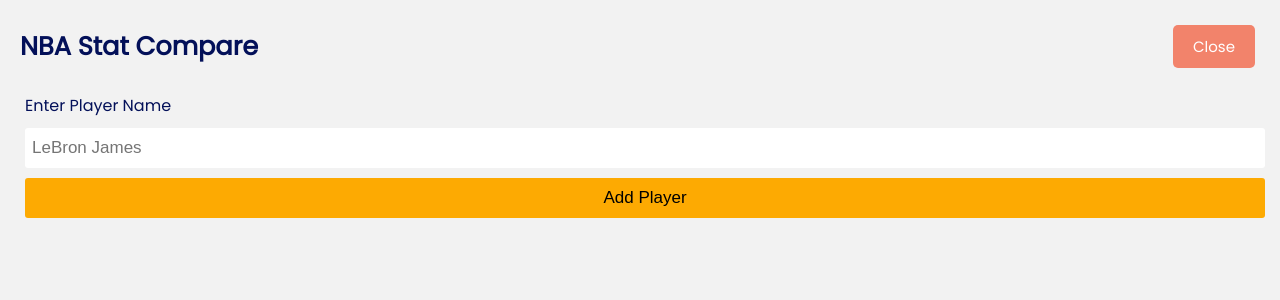
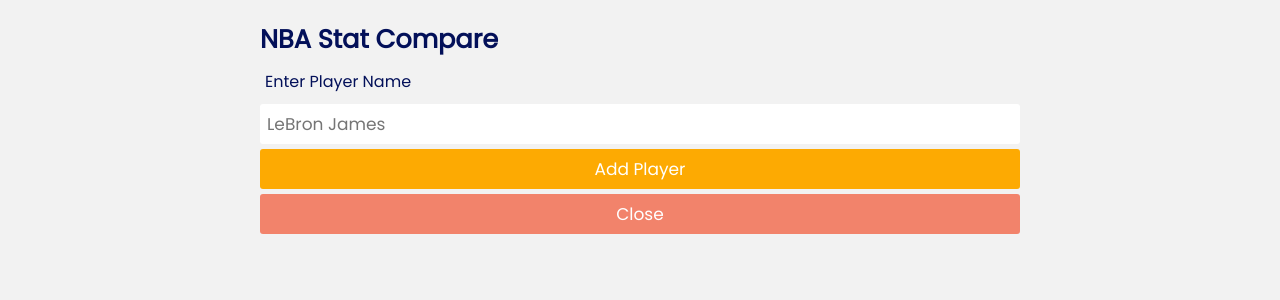
Before and after one commit to pfishe13/nba-stat-compare, an Angular app: page / in a window 1280 px wide. Shown: the top 300 px of the page. Built offline with nearby package versions, Linux system fonts and the light colour scheme.

Commit message:
Take add/close button out of header

```diff
--- a/src/app/components/add-player-form/add-player-form.component.css
+++ b/src/app/components/add-player-form/add-player-form.component.css
@@ -1,7 +1,3 @@
-.add-form {
-  margin-bottom: 20px;
-}
-
 label {
   margin-bottom: 5px;
 }
--- a/src/app/components/add-player-form/add-player-form.component.html
+++ b/src/app/components/add-player-form/add-player-form.component.html
@@ -9,6 +9,6 @@
       id="playerName"
       placeholder="LeBron James"
     />
-    <input class="submit-btn" type="submit" value="Add Player" />
+    <input class="btn submit-btn" type="submit" value="Add Player" />
   </div>
 </form>
--- a/src/app/components/header/header.component.css
+++ b/src/app/components/header/header.component.css
@@ -1,5 +1,6 @@
 h1 {
   font-size: 1.6em;
+  margin-bottom: 10px;
 }
 
 header {
--- a/src/app/components/header/header.component.html
+++ b/src/app/components/header/header.component.html
@@ -1,8 +1,3 @@
 <header>
   <h1>NBA Stat Compare</h1>
-  <app-button
-    color="{{ showAddTask ? '#F2836B' : '#F24405' }}"
-    text="{{ showAddTask ? 'Close' : 'Add' }}"
-    (btnClick)="toggleAddTask()"
-  ></app-button>
 </header>
--- a/src/app/components/header/header.component.ts
+++ b/src/app/components/header/header.component.ts
@@ -1,6 +1,4 @@
 import { Component, OnInit } from '@angular/core';
-import { UtilityService } from 'src/app/services/utility.service';
-import { Subscription } from 'rxjs';
 
 @Component({
   selector: 'app-header',
@@ -8,18 +6,7 @@
   styleUrls: ['./header.component.css'],
 })
 export class HeaderComponent implements OnInit {
-  showAddTask: boolean = true;
-  subscription!: Subscription;
-
-  constructor(private utilityService: UtilityService) {
-    this.subscription = this.utilityService
-      .onToggle()
-      .subscribe((value) => (this.showAddTask = value));
-  }
-
-  toggleAddTask() {
-    this.utilityService.toggleAddTask();
-  }
+  constructor() {}
 
   ngOnInit(): void {}
 }
--- a/src/app/components/players/players.component.html
+++ b/src/app/components/players/players.component.html
@@ -1,4 +1,9 @@
 <app-add-player-form (onAddPlayer)="addPlayer($event)"></app-add-player-form>
+<app-button
+  color="{{ showAddTask ? '#F2836B' : '#F24405' }}"
+  text="{{ showAddTask ? 'Close' : 'Add' }}"
+  (btnClick)="toggleAddTask()"
+></app-button>
 <div class="main-container">
   <div class="stat-label-container item-container" *ngIf="players.length > 0">
     <h4>Name</h4>
--- a/src/app/components/players/players.component.ts
+++ b/src/app/components/players/players.component.ts
@@ -1,6 +1,7 @@
 import { Component, OnInit } from '@angular/core';
 import { UtilityService } from '../../services/utility.service';
 import { Player } from '../../Player';
+import { Subscription } from 'rxjs';
 
 @Component({
   selector: 'app-players',
@@ -9,8 +10,18 @@
 })
 export class PlayersComponent implements OnInit {
   players: Player[] = [];
+  showAddTask: boolean = true;
+  subscription!: Subscription;
 
-  constructor(private utilityService: UtilityService) {}
+  constructor(private utilityService: UtilityService) {
+    this.subscription = this.utilityService
+      .onToggle()
+      .subscribe((value) => (this.showAddTask = value));
+  }
+
+  toggleAddTask() {
+    this.utilityService.toggleAddTask();
+  }
 
   addPlayer(player: Player) {
     this.players.push(player);
--- a/src/styles.css
+++ b/src/styles.css
@@ -29,18 +29,10 @@
   flex-direction: column;
 }
 .btn {
-  display: inline-block;
-  background: #000;
   color: #fff;
-  border: none;
-  padding: 10px 20px;
-  margin: 5px;
-  border-radius: 5px;
   cursor: pointer;
-  text-decoration: none;
-  font-size: 15px;
-  font-family: inherit;
 }
+
 .btn:focus {
   outline: none;
 }
@@ -53,24 +45,23 @@
   width: 100%;
 }
 
-.form-control {
-  margin: 20px 0;
-}
-
 .form-control label {
   display: block;
   margin-left: 5px;
 }
 
-.form-control input {
+.form-control input,
+.btn {
   width: 100%;
   height: 40px;
-  margin: 5px;
+  margin-top: 5px;
   padding: 3px 7px;
   font-size: 17px;
   outline: none;
   border: none;
   border-radius: 3px;
+  box-sizing: border-box;
+  font-family: inherit;
 }
 
 .form-control-check {
@@ -98,3 +89,9 @@
   margin: 5px;
   border-radius: 5px;
 }
+
+@media only screen and (min-width: 800px) {
+  .container {
+    width: 800px;
+  }
+}
```
